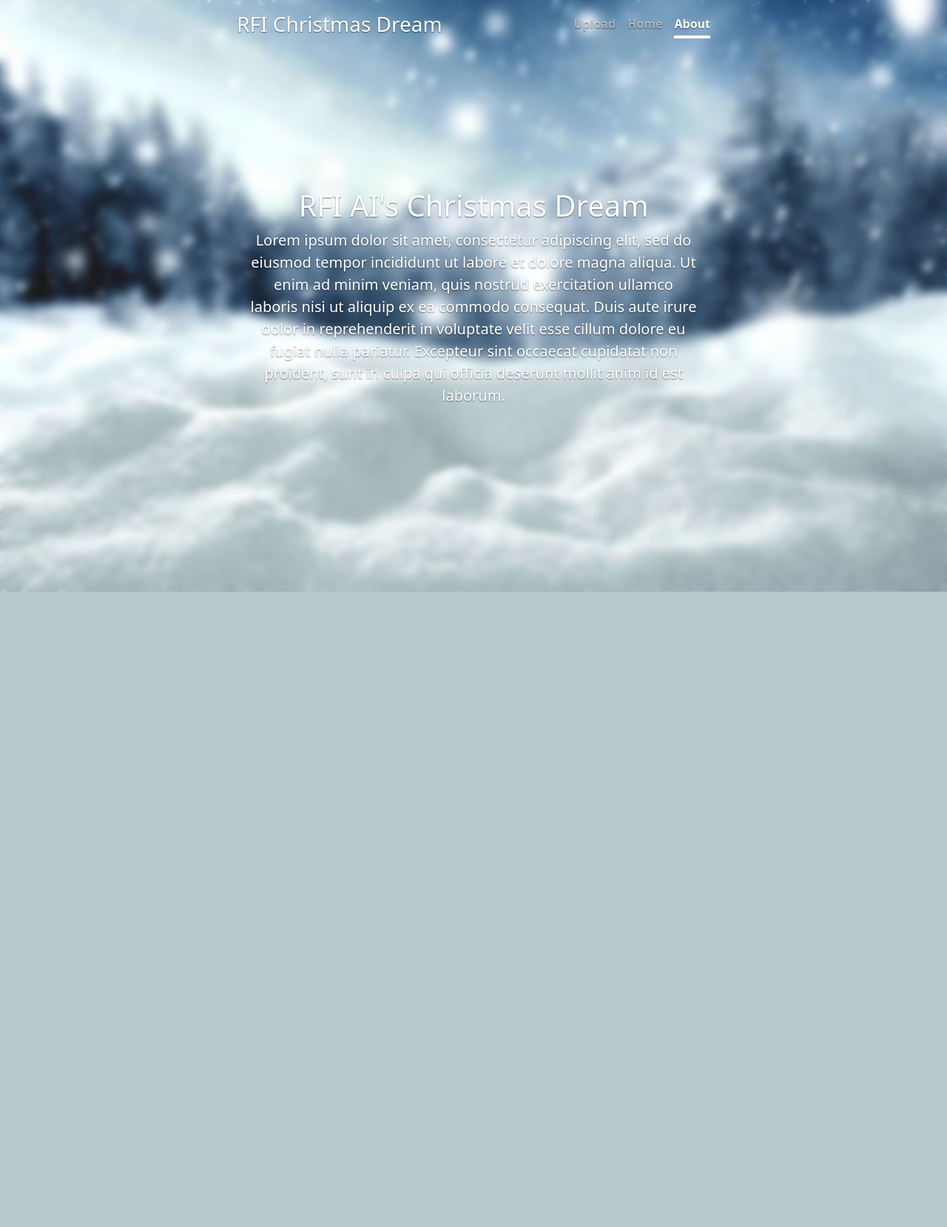
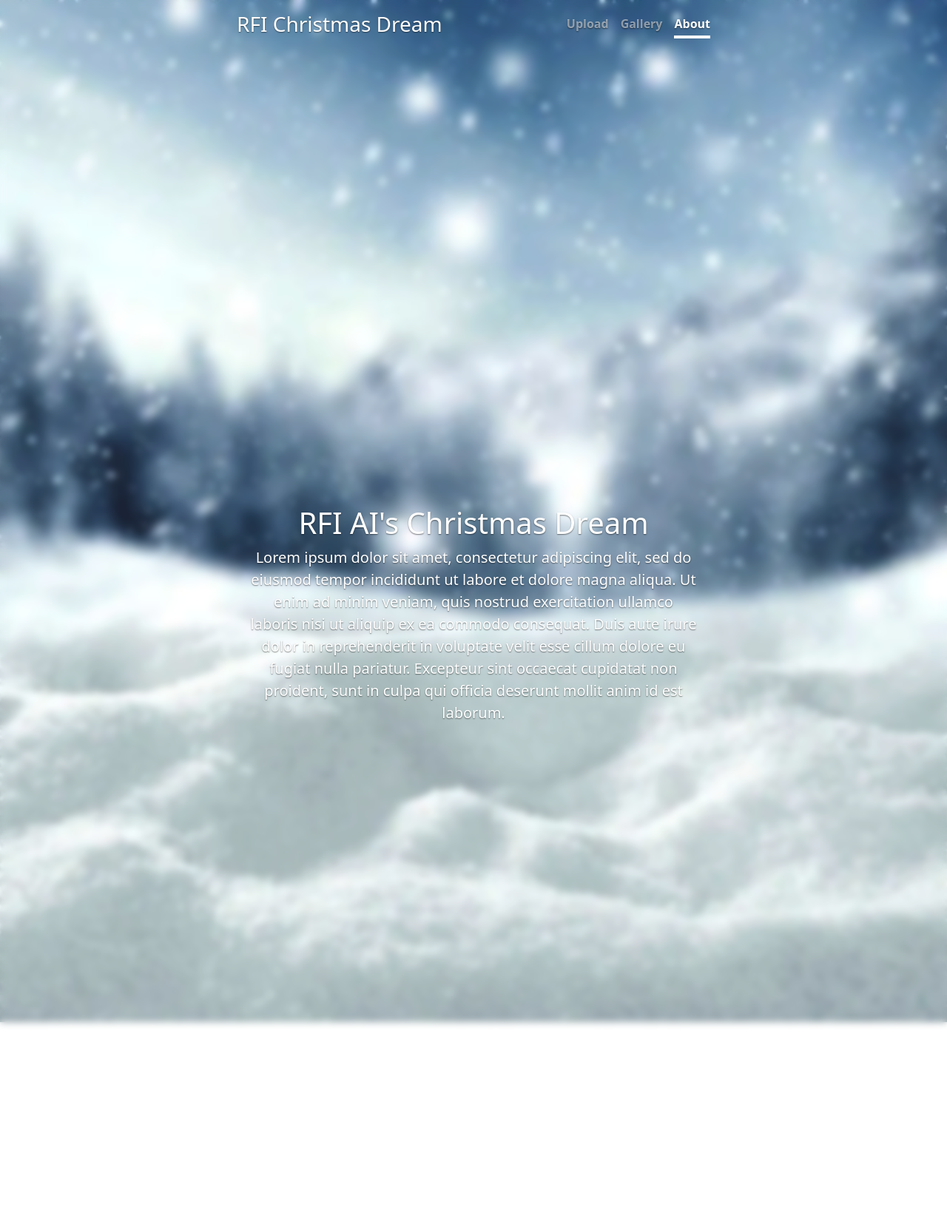
Before and after one commit to rosalindfranklininstitute/deepdreamchristmas, a Flask app: page /about in a window 1280 px wide. Shown: the whole page at 74% size. Before the commit the page ends 800 px from the top, so only its background shows below. Run offline with Flask 2, Linux system fonts and the light colour scheme.

Commit message:
Update menu

```diff
--- a/static/app.js
+++ b/static/app.js
@@ -30,7 +30,7 @@
                                 <h3 className="float-md-start mb-0">RFI Christmas Dream</h3>
                                 <nav className="nav nav-masthead justify-content-center float-md-end">
                                     <a className="nav-link" aria-current="page" href="#">Upload</a>
-                                    <a className="nav-link active" href="/">Home</a>
+                                    <a className="nav-link active" href="/">Gallery</a>
                                     <a className="nav-link" href="/about">About</a>
                                 </nav>
                             </div>
--- a/static/style.css
+++ b/static/style.css
@@ -1,7 +1,7 @@
 
 html, body, .fill {
     width: 100%;
-    height: 100%;
+    height: 120%;
     margin: 0;
 }
 
--- a/templates/about.html
+++ b/templates/about.html
@@ -20,7 +20,7 @@
                             <h3 class="float-md-start mb-0">RFI Christmas Dream</h3>
                             <nav class="nav nav-masthead justify-content-center float-md-end">
                                 <a class="nav-link" aria-current="page" href="#">Upload</a>
-                                <a class="nav-link" href="/">Home</a>
+                                <a class="nav-link" href="/">Gallery</a>
                                 <a class="nav-link active" href="/about">About</a>
                             </nav>
                         </div>
```
